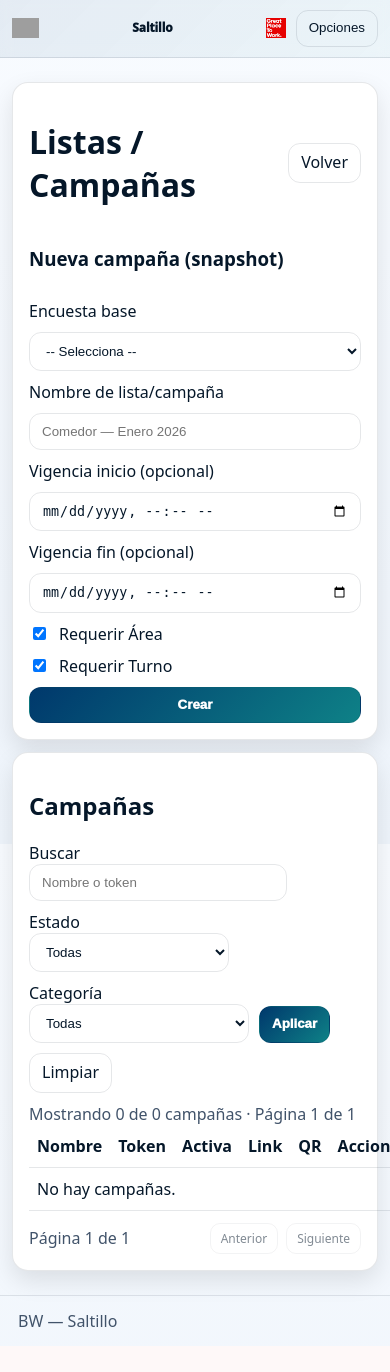
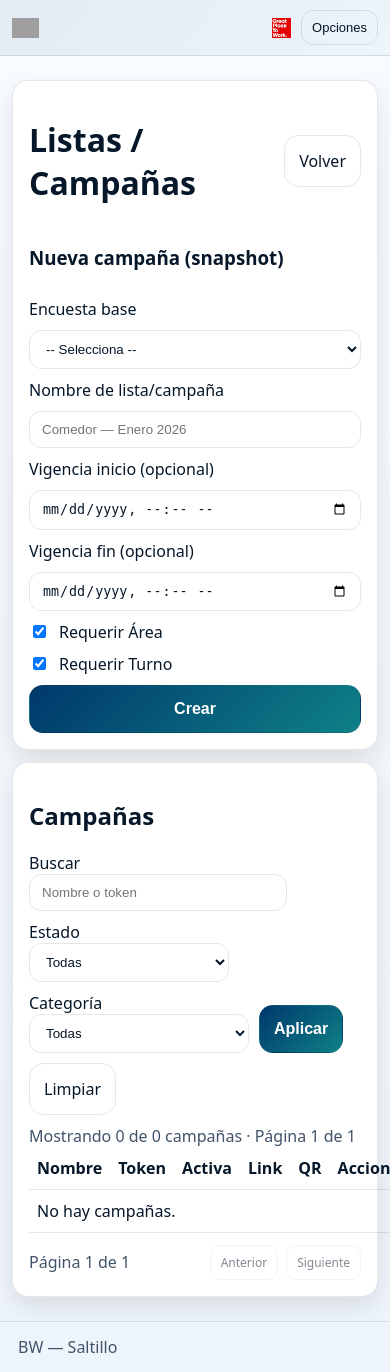
Before and after one commit to Oswi777/Encuestas_Forms, a Flask app: page /admin/campaigns in a window 390 px wide; the page is wider, and only the part inside the window is pictured. Before the commit the page ends 1327 px from the top of that part, so only its background shows below. Run offline with Flask 3, Linux system fonts and the light colour scheme; a user stored in the database is signed in; data that the repository does not hold is empty; grey boxes are pictures that could not be loaded.

Commit message:
css fix phone

```diff
--- a/app/static/css/app.css
+++ b/app/static/css/app.css
@@ -19,9 +19,6 @@
   --radius:16px;
   --focus:0 0 0 3px rgba(45,250,217,.22);
   --font: system-ui, -apple-system, Segoe UI, Roboto, Helvetica, Arial, sans-serif;
-
-  /* Layout */
-  --container: 1100px;
 }
 
 /* Light theme overrides */
@@ -39,7 +36,6 @@ html[data-theme="light"]{
 }
 
 *{box-sizing:border-box}
-html,body{height:100%}
 
 body{
   margin:0;
@@ -59,68 +55,70 @@ html[data-theme="light"] body{
 }
 
 a{color:inherit;text-decoration:none}
-.container{
-  max-width:var(--container);
-  margin:0 auto;
-  padding:18px;
-}
+.container{max-width:1100px;margin:0 auto;padding:18px}
 
 /* =========================
-   Topbar (header)
+   TOPBAR (Header)
    ========================= */
 .topbar{
   display:flex;
   justify-content:space-between;
   align-items:center;
-  padding:12px 16px;
+  padding:14px 18px;
   border-bottom:1px solid var(--border);
   background: linear-gradient(135deg, rgba(255,255,255,.06), rgba(255,255,255,.03));
   backdrop-filter: blur(10px);
   position:sticky;
   top:0;
-  z-index:20;
+  z-index:50;
   gap:14px;
 }
+
 html[data-theme="light"] .topbar{
   background: linear-gradient(135deg, rgba(0,56,108,.08), rgba(14,129,135,.05));
   backdrop-filter: blur(6px);
 }
 
+/* left / center / right columns */
 .topbar .logos{
   display:flex;
   align-items:center;
+  gap:14px;
+  min-width:0;
+}
+
+.topbar .logos.left{
+  flex: 1 1 auto;
+  justify-content:flex-start;
+}
+
+.topbar .logos.right{
+  flex: 0 0 auto;
+  justify-content:flex-end;
   gap:12px;
-  min-width:220px;
 }
-.topbar .logos.left{justify-content:flex-start}
-.topbar .logos.right{justify-content:flex-end}
 
 .topbar .logo{
-  height:32px;
+  height:34px;
   width:auto;
   display:block;
+  flex:0 0 auto;
 }
 
+/* swap BW logos depending theme */
 html[data-theme="light"] .logo.bw-dark{display:none}
 html:not([data-theme="light"]) .logo.bw-tech{display:none}
 
+/* brand center */
 .brand{
-  display:flex;
-  flex-direction:column;
-  align-items:center;
+  flex: 0 1 420px;
   min-width:0;
   text-align:center;
 }
-.brand-title{
-  font-weight:950;
-  letter-spacing:-.01em;
-  line-height:1.05;
-}
-.brand-sub{
-  font-size:12px;
-  color:var(--muted);
-}
+.brand-title{font-weight:900;letter-spacing:-.01em}
+.brand-sub{font-size:12px;color:var(--muted)}
 
+/* actions */
 .top-actions{
   display:flex;
   gap:10px;
@@ -162,7 +164,6 @@ html:not([data-theme="light"]) .logo.bw-tech{display:none}
   border-radius:12px;
   padding:10px 12px;
   cursor:pointer;
-  line-height:1.1;
 }
 .btn:hover{border-color:rgba(45,250,217,.35)}
 html[data-theme="light"] .btn:hover{border-color:rgba(0,56,108,.35)}
@@ -171,7 +172,7 @@ html[data-theme="light"] .btn:hover{border-color:rgba(0,56,108,.35)}
   background: linear-gradient(135deg, rgba(45,250,217,.92), rgba(14,129,135,.82));
   border-color: rgba(255,255,255,.18);
   color: #051729;
-  font-weight: 950;
+  font-weight: 900;
 }
 html[data-theme="light"] .btn.primary{
   background: linear-gradient(135deg, var(--bw-blue), var(--bw-sea));
@@ -437,72 +394,74 @@ html[data-theme="light"] .q-item.selected{border-color:rgba(0,56,108,.70)}
 .pager .btn{padding:8px 10px}
 
 /* =========================
-   MOBILE: dropdown header (no estorba)
+   MOBILE / RESPONSIVE HEADER + DROPDOWN
    ========================= */
+@media (max-width: 768px){
+  .container{padding:12px;max-width:680px}
 
-/* Botón "Opciones" (solo móvil) */
-.top-menu-toggle{
-  display:none;
-  white-space:nowrap;
-}
+  /* Hide center brand to avoid collisions */
+  .brand{ display:none; }
 
-/* ESTRATEGIA: en móvil NO apilar botones, sino compactar y desplegar */
-@media (max-width: 768px){
-  .container{padding:12px;max-width:720px}
-
+  /* Keep header in one row */
   .topbar{
-    flex-direction:row;
+    flex-direction: row;
     align-items:center;
-    justify-content:space-between;
+    justify-content: space-between;
     padding:10px 12px;
     gap:10px;
   }
 
-  /* Logos compactos */
-  .topbar .logos{min-width:0;gap:10px}
-  .topbar .logo{height:22px}
+  /* Smaller logos */
+  .topbar .logo{ height:22px; }
 
-  /* Brand centrado pero sin ocupar tanto */
-  .brand{
-    align-items:flex-start;
-    text-align:left;
+  /* Left and right alignment */
+  .topbar .logos.left{
+    flex: 1 1 auto;
+    justify-content:flex-start;
+    gap:10px;
   }
-  .brand-title{font-size:14px}
-  .brand-sub{display:none}
 
-  /* Mostrar botón "Opciones" y ocultar barra de acciones */
+  .topbar .logos.right{
+    flex: 0 0 auto;
+    gap:10px;
+    flex-wrap: nowrap;
+    align-items:center;
+  }
+
+  /* Show "Opciones" only on mobile */
   .top-menu-toggle{
     display:inline-flex;
-    padding:10px 12px;
-    border-radius:12px;
+    align-items:center;
+    justify-content:center;
+    white-space:nowrap;
   }
 
+  /* Convert top-actions to dropdown panel */
   .top-actions{
     position:absolute;
     right:12px;
-    top:56px;
+    top:54px;
     min-width:220px;
-    max-width: min(320px, calc(100vw - 24px));
+    max-width:min(320px, calc(100vw - 24px));
     padding:10px;
     border-radius:14px;
-    background: rgba(5,23,41,.92);
-    backdrop-filter: blur(12px);
     border:1px solid var(--border);
     box-shadow: 0 18px 40px rgba(0,0,0,.40);
     display:none;
     flex-direction:column;
     gap:8px;
-    z-index:30;
+    z-index:100;
+    background: rgba(5,23,41,.92);
+    backdrop-filter: blur(12px);
   }
+
   html[data-theme="light"] .top-actions{
     background: rgba(255,255,255,.96);
     box-shadow: 0 18px 40px rgba(0,0,0,.18);
   }
 
-  /* abierto por JS: .open */
-  .top-actions.open{display:flex}
+  .top-actions.open{ display:flex; }
 
-  /* En dropdown, botones full width */
   .top-actions .btn{
     width:100%;
     padding:12px 12px;
@@ -511,37 +470,55 @@ html[data-theme="light"] .q-item.selected{border-color:rgba(0,56,108,.70)}
     text-align:center;
   }
 
-  /* Ajustes kiosko */
-  .kiosk{max-width:560px}
+  /* Menu cards full width */
+  .grid2{grid-template-columns:1fr}
+  .link-card{transform:none !important;}
+
+  /* Touch-friendly buttons in content */
+  main .btn{
+    padding:14px 14px;
+    border-radius:14px;
+    font-size:16px;
+  }
+  main .btn.small{
+    width:auto;
+    padding:8px 10px;
+    font-size:12px;
+  }
+
+  .q-title{font-size:20px}
+  .question h2{font-size:26px;text-align:center}
+
+  .kiosk{max-width:520px;margin:0 auto}
+  .kiosk-body{padding:16px}
   .kiosk-header{flex-direction:column;align-items:stretch}
-  .kiosk-actions{display:none} /* evita duplicidad en móvil */
-  .question h2{font-size:26px;text-align:center}
-  .btn.choice{min-height:96px;font-size:18px;padding:14px 12px}
+  .kiosk-actions{width:100%;justify-content:center;flex-wrap:wrap}
 
-  .likert{grid-template-columns:repeat(2,minmax(0,1fr))}
-  .likert .choice{min-height:118px}
-  .likert .choice .emoji{font-size:40px}
+  .btn.choice{
+    min-height:96px;
+    font-size:20px;
+  }
+  .likert .choice{min-height:120px}
+  .likert .choice .emoji{font-size:42px}
 }
 
-/* Landscape: aún más compacto */
-@media (max-height: 520px) and (max-width: 900px){
-  .topbar{padding:8px 10px}
+@media (max-width: 420px){
   .topbar .logo{height:20px}
-  .brand-title{font-size:13px}
-
-  .top-actions{
-    top:48px;
-  }
-
-  .question h2{font-size:22px;margin:6px 0 8px}
-  .likert{grid-template-columns:repeat(3,minmax(0,1fr))}
-  .choices{grid-template-columns:repeat(2,minmax(0,1fr))}
-  .btn.choice{min-height:82px;font-size:16px}
-  .likert .choice{min-height:100px}
+  .top-menu-toggle{padding:9px 10px;font-size:13px}
+  .btn.choice{font-size:18px}
+  .question h2{font-size:24px}
 }
 
-/* Extra small */
-@media (max-width: 420px){
-  .brand-title{font-size:12px}
-  .topbar .logo{height:20px}
+/* =========================
+   IMPORTANT: remove the SECOND "menu" button inside survey runtime (desktop)
+   This targets a common pattern: extra menu buttons near language switch.
+   If your runtime uses different classes, tell me the HTML snippet.
+   ========================= */
+
+/* Hide duplicated runtime menu button inside kiosk/survey blocks (desktop and mobile) */
+.kiosk .btn.ghost[href*="/menu"],
+.kiosk .btn[href*="/menu"],
+.survey .btn.ghost[href*="/menu"],
+.survey .btn[href*="/menu"]{
+  display:none !important;
 }
```
Also changed, not shown: other parts of app/static/css/app.css (+43 -83 lines).
